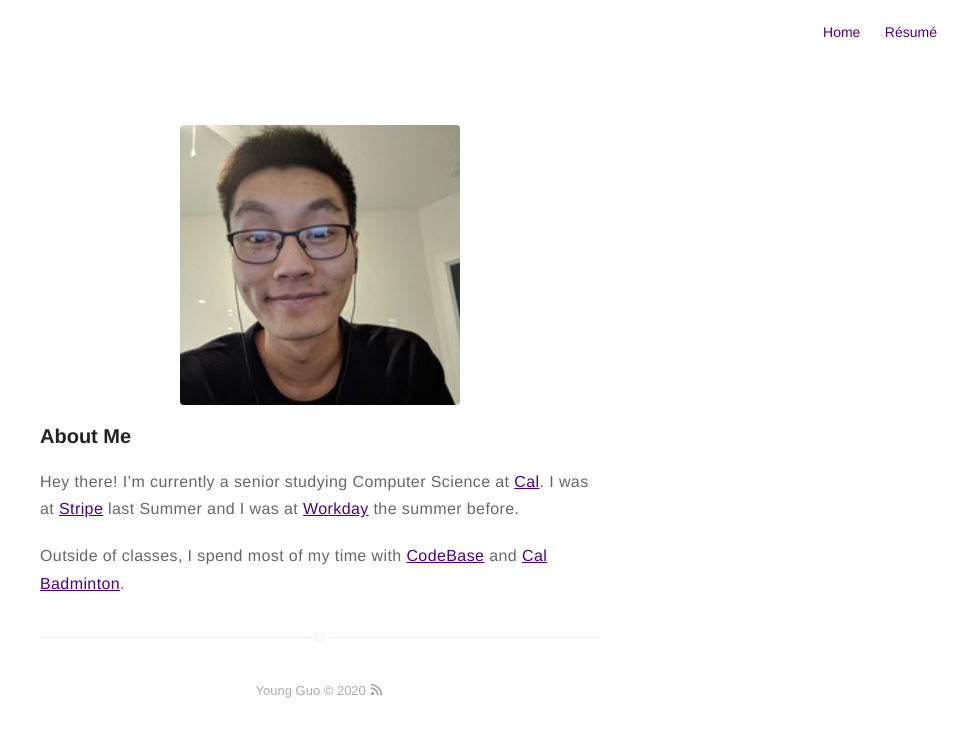
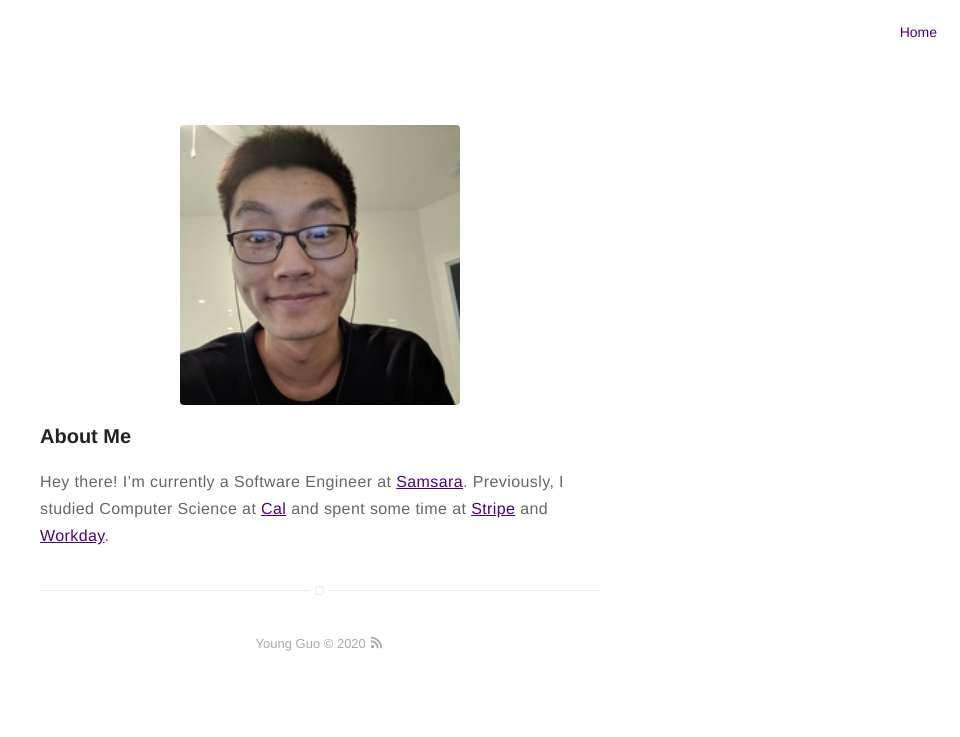
Before and after one commit to OldGuo/oldguo.github.io, a Jekyll site: the page built from about.md, in a window 1280 px wide. Shown: the top 737 px of the page, without its empty margins (320-1280 px from the left). Built offline with Jekyll 4.4.1, drawn with Linux system fonts in a browser that asks for light colours.

```diff
--- a/_config.yml
+++ b/_config.yml
@@ -1,6 +1,6 @@
 # main text of home
 name: Young Guo
-bio: Computer Science @ Cal, Stripe, Workday
+bio: Computer Science @ Samsara, Stripe, Workday, Cal
 
 # twitter summary info
 description: A blog about technology and stuff related
@@ -12,7 +12,7 @@ picture: assets/images/youngguo.jpg
 
 # If you want to include your resume, set to true
 # and specify source (external or local).
-resume: true
+resume: false
 resume-external: false
 resume-url: assets/resume.pdf
 
--- a/about.md
+++ b/about.md
@@ -5,6 +5,4 @@ layout: page
 ![Profile Image]({{ site.url }}/{{ site.picture }})
 
 ### About Me
-Hey there! I'm currently a senior studying Computer Science at [Cal](http://www.berkeley.edu/). I was at [Stripe](https://stripe.com/) last Summer and I was at [Workday](https://www.workday.com/) the summer before.
-
-Outside of classes, I spend most of my time with [CodeBase](https://codebase.berkeley.edu/) and [Cal Badminton](https://badminton.berkeley.edu/).
+Hey there! I'm currently a Software Engineer at [Samsara](https://www.samsara.com/). Previously, I studied Computer Science at [Cal](http://www.berkeley.edu/) and spent some time at [Stripe](https://stripe.com/) and [Workday](https://www.workday.com/).
```
